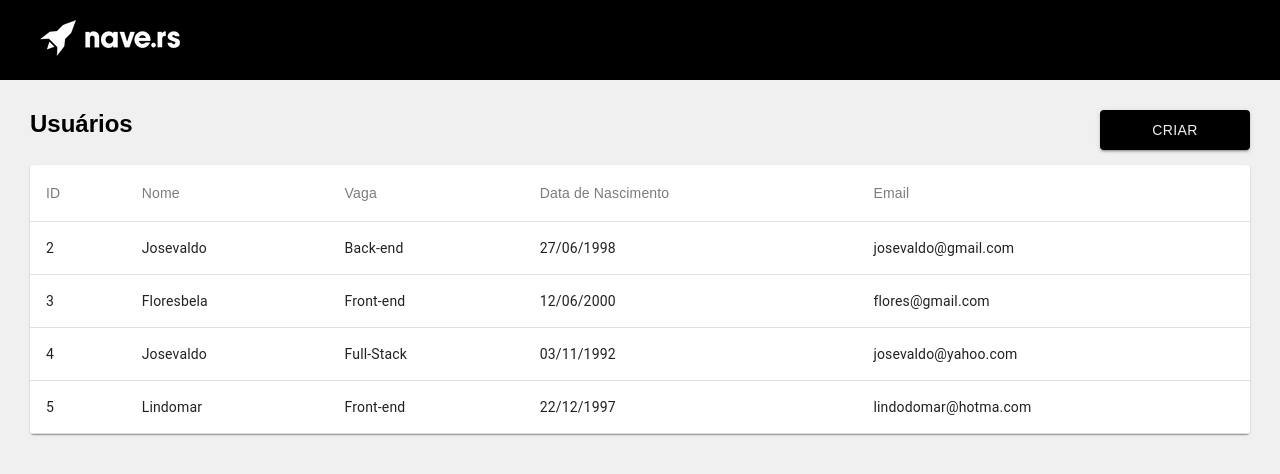
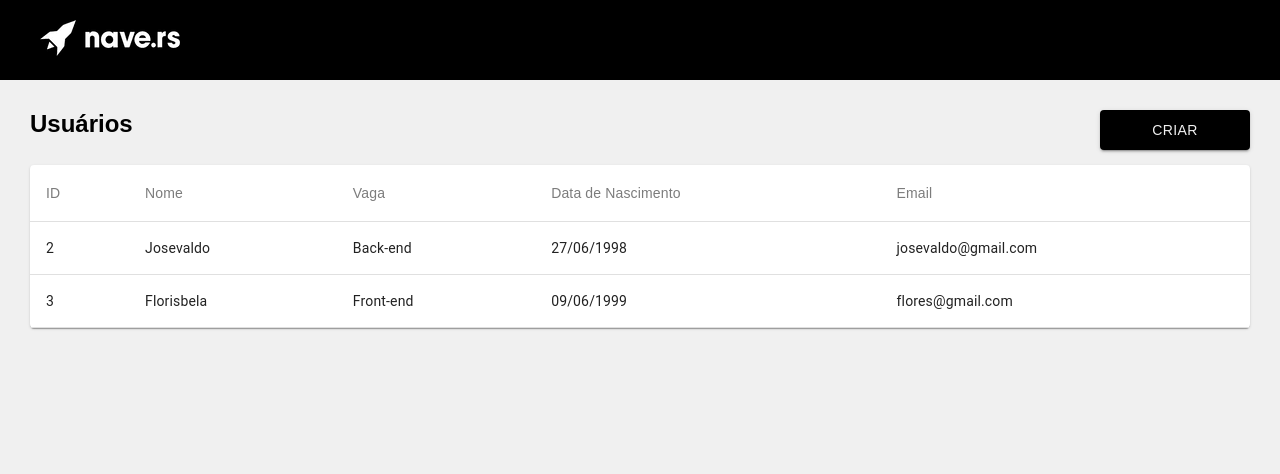
Before and after one commit to luanfv/jobs, a React (Create React App) app: page / in a window 1280 px wide. Shown: the top 474 px of the page. Built offline with nearby package versions, Linux system fonts and the light colour scheme; data requests are answered from the project's data file.

Commit message:
Improved code

```diff
--- a/src/components/InfoUser/index.jsx
+++ b/src/components/InfoUser/index.jsx
@@ -1,4 +1,4 @@
-import React, {useState, useEffect} from 'react'
+import React, {useState} from 'react'
 import {PaperStyle, MainStyle, TitleStyle, ButtonStyle, SpaceStyle, FlexMainUserStyle} from './../../themes/styled'
 import {MainModalStyle, DeleteOutlineIconStyle, CreateIconStyle} from './style'
 import {Redirect, Link} from 'react-router-dom'
@@ -21,17 +21,10 @@ export default (props) => {
     }
 
     const deleteUser = async () => {
-        try {
-            await localApi.delete(`/users/${infoUser.id}`)
-            setIsRedirection(true)
-        }
-        catch(e) {
-            setIsError(true)
-        }
+        await localApi.delete(`/users/${infoUser.id}`)
+        .then(() => setIsRedirection(true))
+        .catch(() => setIsError(true))
     }
-
-    useEffect(() => {
-    }, [isRedirection, isError])
 
     if(isError) {
         return <Redirect to='/error' />
--- a/src/screens/Edite/index.jsx
+++ b/src/screens/Edite/index.jsx
@@ -1,4 +1,4 @@
-import React, {useState, useEffect} from 'react'
+import React, {useState} from 'react'
 import {MainLoaderStyle} from './../../themes/styled'
 import CircularProgress from '@material-ui/core/CircularProgress'
 import Header from './../../components/Header'
@@ -19,13 +19,12 @@ export default (props) => {
         .catch(() => setIsError(true))
     }
 
-    useEffect(() => {
-        if(infoUser === '')
-            handleUser()
-    })
-
     if(isError) {
         return <Redirect to='/error' />
+    }
+
+    if(infoUser === '') {
+        handleUser()
     }
 
     if(infoUser === '') {
--- a/src/screens/Home/index.jsx
+++ b/src/screens/Home/index.jsx
@@ -1,4 +1,4 @@
-import React, {useState, useEffect} from 'react'
+import React, {useState} from 'react'
 import {FlexBox, TitleListStyle, ButtonStyle} from './style'
 import {MainStyle, MainLoaderStyle} from '../../themes/styled'
 import Header from './../../components/Header'
@@ -8,6 +8,8 @@ import {localApi} from './../../services/api'
 import CircularProgress from '@material-ui/core/CircularProgress'
 
 export default () => {
+    document.title = 'Nave.rs | Home'
+
     const [users, setUsers] = useState('')
     const [isError, setIsError] = useState(false)
 
@@ -17,13 +19,12 @@ export default () => {
         .catch(() => setIsError(true))
     }
 
-    useEffect(() => {
+    if(isError) {
+        return <Redirect to='/error' />
+    }
+
+    if(users === '') {
         handleUsers()
-        document.title = 'Nave.rs | Home'
-    }, [])
-
-    if(isError) {
-        return <Redirect to='error' />
     }
 
     if(users === '') {
--- a/src/screens/Route404/index.jsx
+++ b/src/screens/Route404/index.jsx
@@ -1,11 +1,9 @@
-import React, {useEffect} from 'react'
+import React from 'react'
 import Header from './../../components/Header'
 import Error404 from './../../components/Error404'
 
 export default () => {
-    useEffect(() => {
-        document.title = 'Nave.rs | 404'
-    }, [])
+    document.title = 'Nave.rs | 404'
 
     return (
         <div>
--- a/src/screens/User/index.jsx
+++ b/src/screens/User/index.jsx
@@ -1,4 +1,4 @@
-import React, {useState, useEffect} from 'react'
+import React, {useState} from 'react'
 import Header from './../../components/Header'
 import InfoUser from './../../components/InfoUser'
 import {localApi} from './../../services/api'
@@ -8,6 +8,7 @@ import {Redirect} from 'react-router-dom'
 
 export default (props) => {
     document.title = 'Nave.rs | Vaga'
+
     const [user, setUser] = useState('')
     const [isError, setIsError] = useState(false)
 
@@ -17,10 +18,13 @@ export default (props) => {
         .catch(() => setIsError(true))
     }
 
-    useEffect(() => {
-        if(user === '')
-            handleUser()
-    })
+    if(isError) {
+        return <Redirect to='/error' />
+    }
+
+    if(user === '') {
+        handleUser()
+    }
 
     if(user === '') {
         return (
@@ -33,10 +37,6 @@ export default (props) => {
         )
     }
 
-    if(isError) {
-        return <Redirect to='/error' />
-    }
-
     return (
         <div>
             <Header />
--- a/src/services/db.json
+++ b/src/services/db.json
@@ -8,25 +8,11 @@
       "id": 2
     },
     {
-      "name": "Floresbela",
+      "name": "Florisbela",
       "stack": "Front-end",
-      "birthday": "12/06/2000",
+      "birthday": "09/06/1999",
       "email": "flores@gmail.com",
       "id": 3
-    },
-    {
-      "name": "Josevaldo",
-      "stack": "Full-Stack",
-      "birthday": "03/11/1992",
-      "email": "josevaldo@yahoo.com",
-      "id": 4
-    },
-    {
-      "name": "Lindomar",
-      "stack": "Front-end",
-      "birthday": "22/12/1997",
-      "email": "lindodomar@hotma.com",
-      "id": 5
     }
   ]
 }
```
